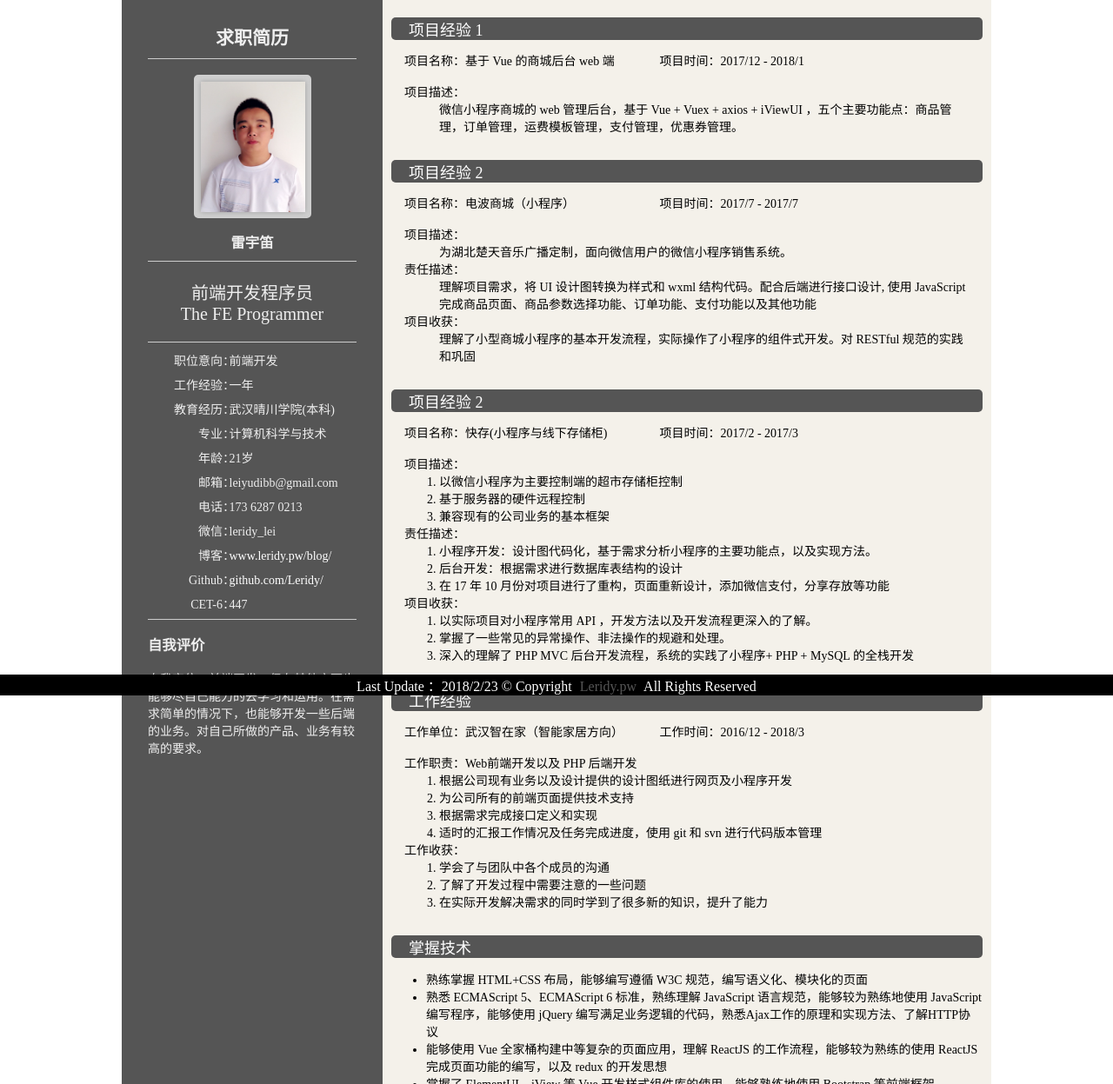
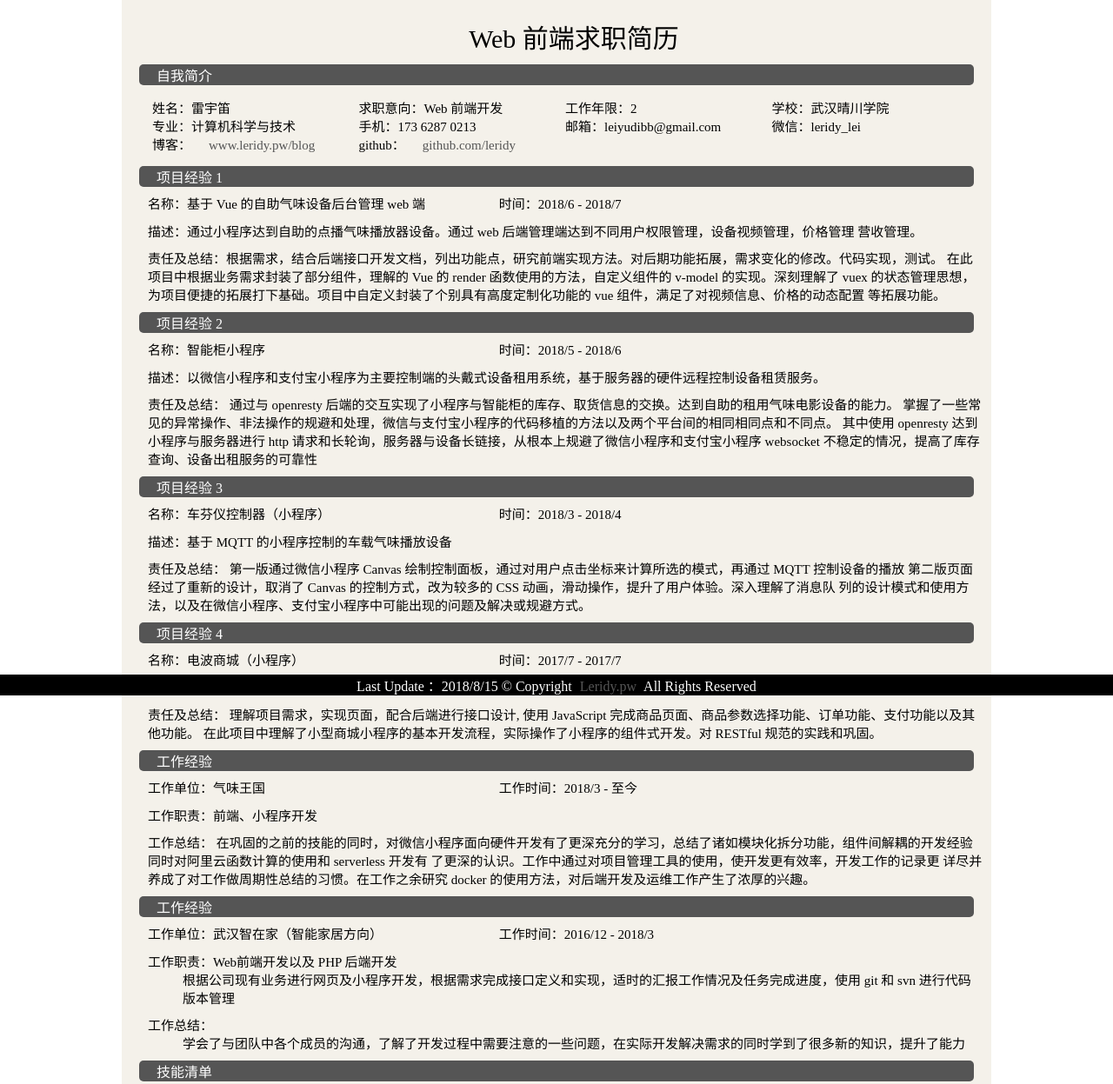
Before and after one commit to Leridy/resume, a plain HTML site: page index.html in a window 1280 px wide. Shown: the top 1247 px of the page at 87% size. Drawn offline with Linux system fonts and the light colour scheme.

Commit message:
内容更新

```diff
--- a/index.html
+++ b/index.html
@@ -33,7 +33,7 @@
 						<dd>一年</dd>
 
 						<dt>教育经历：</dt>
-            <dd>武汉晴川学院(本科)</dd>
+						<dd>武汉晴川学院</dd>
 						<!-- <dd>武汉大学珞珈学院</dd> -->
 						<!--             <dt>学历：</dt>
 												<dd>本科</dd> -->
@@ -42,7 +42,7 @@
 						<dd>计算机科学与技术</dd>
 
 						<dt>年龄：</dt>
-            <dd>21岁</dd>
+						<dd>22岁</dd>
 
 						<!--<dt>目标城市：</dt>-->
 						<!--<dd>杭州，武汉，深圳</dd>-->
@@ -160,97 +160,186 @@
 		</div>
 
 		<main class="main">
+				<header class="title">Web 前端求职简历</header>
+				<section class="section ">
+						<header class="header">
+								自我简介
+						</header>
+						<div class="content">
+								<div class="intro-wrapper">
+										<!--<div class="photo">-->
+										<!--<img src="IMG_7175.JPG" alt="照片" class="photo-head">-->
+										<!--</div>-->
+										<!--<p>-->
+										<!--我是雷宇笛，21岁，毕业于武汉晴川学院，手机 17362870213，邮箱 leiyudibb@gmail.com，微信 leridy_lei。希望找一份前端开发的职位。博客地址 www.leridy.pw/blog，github地址 github.com/leridy-->
+										<!--</p>-->
+										<div class="info-blocks">
+												<div>姓名：雷宇笛</div>
+												<div>求职意向：Web 前端开发</div>
+												<div>工作年限：2</div>
+												<div>学校：武汉晴川学院</div>
+												<div>专业：计算机科学与技术</div>
+												<div>手机：173 6287 0213</div>
+												<div>邮箱：leiyudibb@gmail.com</div>
+												<div>微信：leridy_lei</div>
+												<div>博客：<a href="https://www.leridy.pw/blog">www.leridy.pw/blog</a></div>
+												<div>github：<a href="https://github.com/leridy">github.com/leridy</a></div>
+										</div>
+								</div>
+						</div>
+				</section>
 				<section class="section project">
 						<header class="header">项目经验 1</header>
 
 						<div class="content">
 								<div class="pro-info">
                     <span class="pro-name">
-                        项目名称：<span>基于 Vue 的商城后台 web 端</span>
+                        名称：<span>基于 Vue 的自助气味设备后台管理 web 端</span>
                     </span>
 										<span class="pro-time">
-                        项目时间：<span>2017/12 - 2018/1</span>
+                        时间：<span>2018/6 - 2018/7</span>
                     </span>
 								</div>
 
 								<dl class="pro-dl">
-                    <dt>项目描述：</dt>
-                    <dd>
-                        <p>微信小程序商城的 web 管理后台，基于 Vue + Vuex + axios + iViewUI ，五个主要功能点：商品管理，订单管理，运费模板管理，支付管理，优惠券管理。</p>
-                    </dd>
+										<dt>描述：通过小程序达到自助的点播气味播放器设备。通过 web 后端管理端达到不同用户权限管理，设备视频管理，价格管理
+												营收管理。
+										</dt>
+										<dt>责任及总结：根据需求，结合后端接口开发文档，列出功能点，研究前端实现方法。对后期功能拓展，需求变化的修改。代码实现，测试。
+												在此项目中根据业务需求封装了部分组件，理解的 Vue 的 render 函数使用的方法，自定义组件的 v-model 的实现。深刻理解了 vuex
+												的状态管理思想，为项目便捷的拓展打下基础。项目中自定义封装了个别具有高度定制化功能的 vue 组件，满足了对视频信息、价格的动态配置
+												等拓展功能。
+										</dt>
+								</dl>
+								<!--<div class="pro-info">-->
+								<!--<span class="pro-name">-->
+								<!--项目名称：<span>基于 Vue 的商城后台 web 端</span>-->
+								<!--</span>-->
+								<!--<span class="pro-time">-->
+								<!--项目时间：<span>2017/12 - 2018/1</span>-->
+								<!--</span>-->
+								<!--</div>-->
 
-                </dl>
+								<!--<dl class="pro-dl">-->
+								<!--<dt>项目描述：</dt>-->
+								<!--<dd>-->
+								<!--<p>-->
+								<!--&lt;!&ndash;微信小程序商城的 web 管理后台，基于 Vue + Vuex + axios + iViewUI ，5 个主要功能点：商品管理，订单管理，&ndash;&gt;-->
+								<!--&lt;!&ndash;运费模板管理，支付管理，优惠券管理，共 25 个功能点，其中较为复杂的商品信息编辑、运费编辑、优惠券编辑。涉及交&ndash;&gt;-->
+								<!--&lt;!&ndash;互判断、表单验证、富文本编辑、七牛云对接、二次封装组件的 v-model 数据绑定、网络+状态 +组件相互降低耦合处理。&ndash;&gt;-->
+								<!--微信小程序商城的 web 管理后台，基于 Vue + Vuex + axios + iViewUI ，共 25 个功能点，涉及交互判断、-->
+								<!--表单验证、富文本编辑、七牛云对接、二次封装组件的 v-model 数据绑定、网络+状态 + 组件相互降低耦合处理。-->
+								<!--</p>-->
+								<!--</dd>-->
+								<!--<dt>责任描述及收获：</dt>-->
+								<!--<dd>-->
+								<!--<p>-->
+								<!--根据需求，结合后端接口开发文档，列出功能点，研究前端实现方法。对后期功能拓展，需求变化的修改。代码实现，测试。-->
+								<!--在此项目中根据业务需求封装了多个较为复杂的组件，理解的 Vue 的 render 函数使用的方法，自定义组件的 v-model 的实现。深刻理解了 vuex-->
+								<!--的状态管理思想，为项目便捷的拓展打下基础。-->
+								<!--</p>-->
+								<!--</dd>-->
+								<!--</dl>-->
 						</div>
 				</section>
 				<section class="section project">
 						<header class="header">项目经验 2</header>
+						<div class="content">
+								<div class="pro-info">
+										<span class="pro-name">名称：<span>智能柜小程序</span></span>
+										<span class="pro-time">时间：<span>2018/5 - 2018/6</span></span>
+								</div>
+								<dl class="pro-dl">
+										<dt>描述：以微信小程序和支付宝小程序为主要控制端的头戴式设备租用系统，基于服务器的硬件远程控制设备租赁服务。</dt>
+										<dt>责任及总结： 通过与 openresty 后端的交互实现了小程序与智能柜的库存、取货信息的交换。达到自助的租用气味电影设备的能力。
+												掌握了一些常见的异常操作、非法操作的规避和处理，微信与支付宝小程序的代码移植的方法以及两个平台间的相同相同点和不同点。
+												其中使用 openresty 达到小程序与服务器进行 http 请求和长轮询，服务器与设备长链接，从根本上规避了微信小程序和支付宝小程序
+												websocket 不稳定的情况，提高了库存查询、设备出租服务的可靠性
+										</dt>
+								</dl>
+
+								<!--<div class="content">-->
+								<!--<div class="pro-info">-->
+								<!--<span class="pro-name">项目名称：<span>快存(小程序与线下存储柜)</span></span>-->
+								<!--<span class="pro-time">项目时间：<span>2017/2 - 2017/3</span></span>-->
+								<!--</div>-->
+								<!--<dl class="pro-dl">-->
+								<!--<dt>项目描述：</dt>-->
+								<!--<dd>-->
+								<!--&lt;!&ndash;<ol>&ndash;&gt;-->
+								<!--以微信小程序为主要控制端的超市存储柜控制，基于服务器的硬件远程控制，兼容现有的公司业务的基本框架。-->
+								<!--&lt;!&ndash;<li>（货物的存，取以及操作的日志记录）</li>&ndash;&gt;-->
+
+								<!--&lt;!&ndash;</ol>&ndash;&gt;-->
+								<!--</dd>-->
+
+								<!--<dt>责任描述及收获：</dt>-->
+								<!--<dd>-->
+								<!--&lt;!&ndash;<ol>&ndash;&gt;-->
+								<!--小程序开发：设计图代码化，基于需求分析小程序的主要功能点，以及实现方法。后台开发：根据需求进行数据库设计。-->
+								<!--&lt;!&ndash;（如设备的存储状态信息，日志信息的表）编写后端控制接口，权限控制模块，设备控制的部分模块&ndash;&gt;-->
+								<!--在 17 年 10 月份对项目进行了重构，页面重新设计，添加微信支付，分享存放等功能。在此项目中我对小程序常用 API ，-->
+								<!--开发方法以及开发流程更深入的了解。掌握了一些常见的异常操作、非法操作的规避和处理。深入的理解了 PHP MVC 后台开发流程，系统的实践了小程序+ PHP + MySQL 的全栈开发-->
+
+								<!--&lt;!&ndash;</ol>&ndash;&gt;-->
+								<!--</dd>-->
+								<!--</dl>-->
+						</div>
+				</section>
+
+				<section class="section project">
+						<header class="header">项目经验 3</header>
+						<div class="content">
+								<div class="pro-info">
+										<span class="pro-name">名称：<span>车芬仪控制器（小程序）</span></span>
+										<span class="pro-time">时间：<span>2018/3 - 2018/4</span></span>
+								</div>
+								<dl class="pro-dl">
+										<dt>描述：基于 MQTT 的小程序控制的车载气味播放设备</dt>
+										<dt>责任及总结： 第一版通过微信小程序 Canvas 绘制控制面板，通过对用户点击坐标来计算所选的模式，再通过 MQTT 控制设备的播放
+												第二版页面经过了重新的设计，取消了 Canvas 的控制方式，改为较多的 CSS 动画，滑动操作，提升了用户体验。深入理解了消息队
+												列的设计模式和使用方法，以及在微信小程序、支付宝小程序中可能出现的问题及解决或规避方式。
+										</dt>
+								</dl>
+						</div>
+				</section>
+
+				<section class="section project">
+						<header class="header">项目经验 4</header>
+						<div class="content">
+								<div class="pro-info">
+										<span class="pro-name">名称：<span>电波商城（小程序）</span></span>
+										<span class="pro-time">时间：<span>2017/7 - 2017/7</span></span>
+								</div>
+								<dl class="pro-dl">
+										<dt>描述：为湖北楚天音乐广播定制，面向微信用户的微信小程序销售系统。</dt>
+										<dt>责任及总结： 理解项目需求，实现页面，配合后端进行接口设计, 使用 JavaScript 完成商品页面、商品参数选择功能、订单功能、支付功能以及其他功能。
+												在此项目中理解了小型商城小程序的基本开发流程，实际操作了小程序的组件式开发。对 RESTful 规范的实践和巩固。
+										</dt>
+								</dl>
+						</div>
+				</section>
+
+				<section class="section project">
+						<header class="header">工作经验</header>
 
 						<div class="content">
 								<div class="pro-info">
-                    <span class="pro-name">项目名称：<span>电波商城（小程序）</span></span>
-                    <span class="pro-time">项目时间：<span>2017/7 - 2017/7</span></span>
+										<span class="pro-name">工作单位：<span>气味王国</span></span>
+										<span class="pro-time">工作时间：<span>2018/3 - 至今</span></span>
 								</div>
 								<dl class="pro-dl">
-                    <dt>项目描述：</dt>
-                    <dd>
-                        <p>为湖北楚天音乐广播定制，面向微信用户的微信小程序销售系统。</p>
-                    </dd>
-
-                    <dt>责任描述：</dt>
+										<dt>工作职责：前端、小程序开发</dt>
 										<dd>
 												<p>
-                            理解项目需求，将 UI 设计图转换为样式和 wxml 结构代码。配合后端进行接口设计, 使用 JavaScript 完成商品页面、商品参数选择功能、订单功能、支付功能以及其他功能
-                            <!--如：商品数据的展示，页面间的交互逻辑及跳转，用户微信信息的获取，用户输入的控制，后端接口的对接。并及时的处置使用过程中发现的问题，同时配合后端应对需求的变更-->
+
 												</p>
 										</dd>
 
-                    <dt>项目收获：</dt>
-                    <dd>
-                        <p>理解了小型商城小程序的基本开发流程，实际操作了小程序的组件式开发。对 RESTful 规范的实践和巩固</p>
-                    </dd>
-                </dl>
-            </div>
-        </section>
-        <section class="section project">
-            <header class="header">项目经验 2</header>
-
-            <div class="content">
-                <div class="pro-info">
-                    <span class="pro-name">项目名称：<span>快存(小程序与线下存储柜)</span></span>
-                    <span class="pro-time">项目时间：<span>2017/2 - 2017/3</span></span>
-                </div>
-                <dl class="pro-dl">
-                    <dt>项目描述：</dt>
-                    <dd>
-                        <ol>
-                            <li>以微信小程序为主要控制端的超市存储柜控制</li>
-                            <!--<li>（货物的存，取以及操作的日志记录）</li>-->
-                            <li>基于服务器的硬件远程控制</li>
-                            <li>兼容现有的公司业务的基本框架</li>
-                        </ol>
-                    </dd>
-
-                    <dt>责任描述：</dt>
-                    <dd>
-                        <ol>
-                            <li>小程序开发：设计图代码化，基于需求分析小程序的主要功能点，以及实现方法。</li>
-                            <li>后台开发：根据需求进行数据库表结构的设计
-                                <!--（如设备的存储状态信息，日志信息的表）编写后端控制接口，权限控制模块，设备控制的部分模块-->
-                            </li>
-                            <li>在 17 年 10 月份对项目进行了重构，页面重新设计，添加微信支付，分享存放等功能</li>
-                        </ol>
-                    </dd>
-
-                    <dt>项目收获：</dt>
-                    <dd>
-                        <ol>
-                            <li>以实际项目对小程序常用 API ，开发方法以及开发流程更深入的了解。</li>
-                            <!--<li>微信用户信息与现有账户系统的绑定，存取功能的实现，  根据主要功能进行微信基础函数的二次封装。(如小程序的常用接口的使用，通过合理的安排小程序页面的生命周期触发的方法，优化用户的使用体验)</li>-->
-                            <li>掌握了一些常见的异常操作、非法操作的规避和处理。</li>
-                            <li>深入的理解了 PHP MVC 后台开发流程，系统的实践了小程序+ PHP + MySQL 的全栈开发</li>
-                            <!--<li>对 ThinkPHP 有了更深入的学习和理解</li>-->
-                        </ol>
-                    </dd>
+										<dt>工作总结： 在巩固的之前的技能的同时，对微信小程序面向硬件开发有了更深充分的学习，总结了诸如模块化拆分功能，组件间解耦的开发经验
+												同时对阿里云函数计算的使用和 serverless 开发有 了更深的认识。工作中通过对项目管理工具的使用，使开发更有效率，开发工作的记录更
+												详尽并养成了对工作做周期性总结的习惯。在工作之余研究 docker 的使用方法，对后端开发及运维工作产生了浓厚的兴趣。
+										</dt>
 								</dl>
 						</div>
 				</section>
@@ -266,42 +355,40 @@
 								<dl class="pro-dl">
 										<dt>工作职责：Web前端开发以及 PHP 后端开发</dt>
 										<dd>
-                        <ol>
-                            <li>根据公司现有业务以及设计提供的设计图纸进行网页及小程序开发</li>
-                            <li>为公司所有的前端页面提供技术支持</li>
-                            <li>根据需求完成接口定义和实现</li>
-                            <li>适时的汇报工作情况及任务完成进度，使用 git 和 svn 进行代码版本管理</li>
-                        </ol>
+												<p>根据公司现有业务进行网页及小程序开发，根据需求完成接口定义和实现，适时的汇报工作情况及任务完成进度，使用 git 和 svn 进行代码版本管理</p>
 										</dd>
 
-                    <dt>工作收获：</dt>
+										<dt>工作总结：</dt>
 										<dd>
-                        <ol>
-                            <li>学会了与团队中各个成员的沟通</li>
-                            <li>了解了开发过程中需要注意的一些问题</li>
-                            <li>在实际开发解决需求的同时学到了很多新的知识，提升了能力</li>
-                        </ol>
+												<p>
+														学会了与团队中各个成员的沟通，了解了开发过程中需要注意的一些问题，在实际开发解决需求的同时学到了很多新的知识，提升了能力
+												</p>
 										</dd>
 								</dl>
 						</div>
 				</section>
 
 				<section class="section">
-            <header class="header">掌握技术</header>
+						<header class="header">技能清单</header>
 
 						<div class="content">
 								<ul>
 										<!--<li>能够简单的使用PhotoShop切图等操作</li>-->
 										<li>熟练掌握 HTML+CSS 布局，能够编写遵循 W3C 规范，编写语义化、模块化的页面</li>
-                    <li>熟悉 ECMAScript 5、ECMAScript 6 标准，熟练理解 JavaScript 语言规范，能够较为熟练地使用 JavaScript 编写程序，能够使用 jQuery
-                        编写满足业务逻辑的代码，熟悉Ajax工作的原理和实现方法、了解HTTP协议
-                    </li>
-                    <li>能够使用 Vue 全家桶构建中等复杂的页面应用，理解 ReactJS 的工作流程，能够较为熟练的使用 ReactJS 完成页面功能的编写，以及 redux 的开发思想</li>
-                    <li>掌握了 ElementUI、iView 等 Vue 开发样式组件库的使用，能够熟练地使用 Bootstrap 等前端框架</li>
-                    <!-- <li>理解VueJS，能够使用Vue构建简单的单页应用</li> -->
+										<li>熟悉 ECMAScript 5、ECMAScript 6 标准，熟练理解 JavaScript 语言规范，能够较为熟练地使用 JavaScript 编写程序，理解 HTTP 协议</li>
+										<li>能够使用 Vue 全家桶构建中等复杂的页面应用，掌握了 ElementUI、iView 等 Vue 开发样式组件库的使用</li>
 										<li>能够熟练地使用 Git （gitflow工作流）、SVN 作为版本管理，Webstrom 等开发工具，webpack 打包工具</li>
-                    <li>熟悉 PHP 和 MySQL 的使用，了解后端 MVC 开发思想。理解 docker 的工作方式，熟悉 linux 系统的基本操作</li>
-                    <!-- <li>善于使用搜索引擎，论坛社区，github，解决遇到的问题</li> -->
+										<li>熟悉 nodejs 的服务器开发，对阿里云函数计算有过简单的开发经验。熟悉 graphql 的开发思想</li>
+										<li>理解 React 的工作流程，以及 redux 的开发思想。熟练的使用 jQuery 等 JavaScript 工具库</li>
+										<!--<li>熟悉 PHP 和 MySQL 的使用，了解后端 MVC 开发思想。理解 docker 的工作方式，熟悉 linux 系统的基本操作</li>-->
+
+										<!--<li>前端框架：Vue、Vuex、react、微信小程序</li>-->
+										<!--<li>前端工具库：jQuery</li>-->
+										<!--<li>前端工具：webpack、less</li>-->
+										<!--<li>版本管理：git（gitflow）、SVN</li>-->
+										<!--<li>Web 开发：PHP</li>-->
+										<!--<li>Web 框架：ThinkPHP</li>-->
+
 								</ul>
 						</div>
 				</section>
@@ -393,7 +480,7 @@
 </div>
 
 <footer class="text-center">
-    Last Update ：2018/2/23 &copy; Copyright <a href="http://www.leridy.pw">Leridy.pw</a> All Rights Reserved
+		Last Update ：2018/8/15 &copy; Copyright <a href="http://www.leridy.pw">Leridy.pw</a> All Rights Reserved
 </footer>
 </body>
 </html>
--- a/style.css
+++ b/style.css
@@ -23,20 +23,26 @@ a{
     border-bottom:1px solid #ccc;
 }
 
+.title{
+    font-size: 30px;
+    text-align: center;
+}
+
 .container{
     position: relative;
     margin:0 auto;
     width: 1000px;
     font-size:0;
     background-color: #f4f1ea;
+    height: 1410px;
 }
 
 .slider{
     position: relative;
-    display: inline-block;
-    height: 1410px;
+    /*display: inline-block;*/
+    display: none;
     padding-top:10px;
-    width: 300px;
+    width: 200px;
     font-size:14px;
     color: #efefef;
     background-color: #555;
@@ -51,7 +57,7 @@ a{
 .photo{
     width: 135px;
     height: 165px;
-    margin: 15px auto;
+    /*margin: 15px auto;*/
     border-radius: 5px;
     border:8px solid #cfcfcf;
 }
@@ -79,15 +85,16 @@ a{
 
 .dl dt{
     display: inline-block;
+    margin-top: 10px;
     margin-bottom:8px;
-    width: 100px;
+    width: 80px;
     text-align: right;
 }
 
 .dl dd{
     display: inline-block;
     margin-left:8px;
-    width: 130px;
+    width: 80px;
     text-align: left;
     -webkit-margin-start: -10px
 }
@@ -220,18 +227,19 @@ dd p{
     position: absolute;
     left: 0;
     display: inline-block;
-    margin-left:310px;
+    /*margin-left:220px;*/
+    margin-left: 20px;
     padding-top:20px;
-    width:680px;
-    font-size:18px;
+    width:1000px;
+    font-size:16px;
 }
 
 .section{
-    width: 630px;
+    width: 950px;
 }
 
 .section .header{
-    width:680px;
+    width:960px;
     padding-left:20px;
     color: #fff;
     background-color: #555;
@@ -239,19 +247,19 @@ dd p{
 }
 
 .section .content{
-    width: 680px;
-    font-size:14px;
+    width: 980px;
+    font-size:15px;
 }
 
 .section .content li{
-    width: 640px;
+    width: 930px;
 }
 
 .content .pro-info .pro-name,
 .content .pro-info .pro-time{
     display: inline-block;
     height: 20px;
-    width: 290px;
+    width: 400px;
     line-height:20px;
 }
 
@@ -259,8 +267,16 @@ dd p{
     width: 580px;
 }
 
+.pro-dl{
+    margin: 0;
+}
+
+.pro-dl dt{
+    margin-top: 10px;
+}
+
 .project .content{
-    padding: 15px;
+    padding: 10px;
 }
 
 .design{
@@ -284,6 +300,15 @@ dd p{
     width: 200px;
 }
 
+.info-blocks{
+    display: flex;
+    flex-wrap: wrap;
+    justify-content: flex-start;
+}
+
+.info-blocks div{
+    width: 25%;
+}
 footer{
     position: fixed;
     bottom: 0;
@@ -296,3 +321,9 @@ footer a{
     margin-left:5px;
     margin-right: 5px;
 }
+
+.intro-wrapper{
+    width: 980px;
+    padding: 15px;
+    display: flex;
+}
```
Lines whose indentation alone changed are shown as unchanged.
